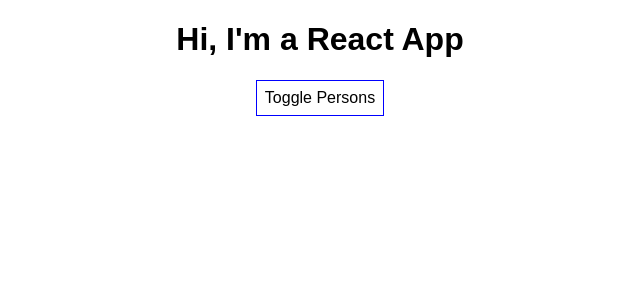
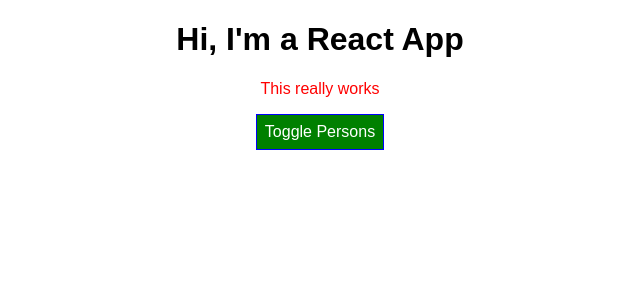
Before and after one commit to evansmusomi/react-guide-1, a React (Create React App) app: page / in a window 1280 px wide. Shown: the top 300 px of the page, without its empty margins (320-960 px from the left). Built offline with nearby package versions, Linux system fonts and the light colour scheme.

Commit message:
feat: sets styles dynamically

```diff
--- a/src/App.css
+++ b/src/App.css
@@ -1,3 +1,11 @@
 .App {
   text-align: center;
 }
+
+.red {
+  color: red;
+}
+
+.bold {
+  font-weight: bold;
+}
--- a/src/App.js
+++ b/src/App.js
@@ -37,7 +37,8 @@
 
   render() {
     const style = {
-      backgroundColor: "white",
+      backgroundColor: "green",
+      color: "white",
       font: "inherit",
       border: "1px solid blue",
       padding: "8px",
@@ -61,11 +62,22 @@
           })}
         </div>
       );
+
+      style.backgroundColor = "red";
+    }
+
+    let classes = [];
+    if (this.state.persons.length <= 2) {
+      classes.push("red");
+    }
+    if (this.state.persons.length <= 1) {
+      classes.push("bold");
     }
 
     return (
       <div className="App">
         <h1>Hi, I'm a React App</h1>
+        <p className={classes.join(" ")}>This really works</p>
         <button style={style} onClick={this.togglePersonsHandler}>
           Toggle Persons
         </button>
```
Also changed, not shown: 1 other file (tests, documents, lock files or other folders).
